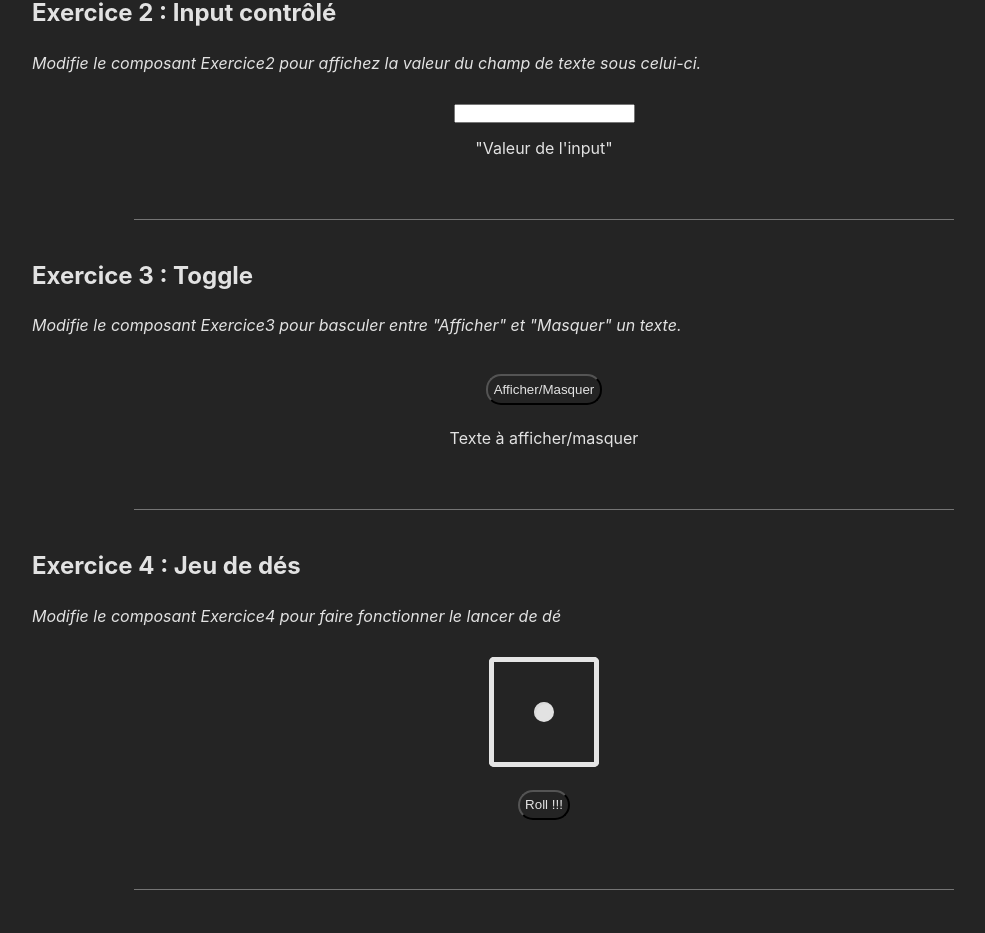
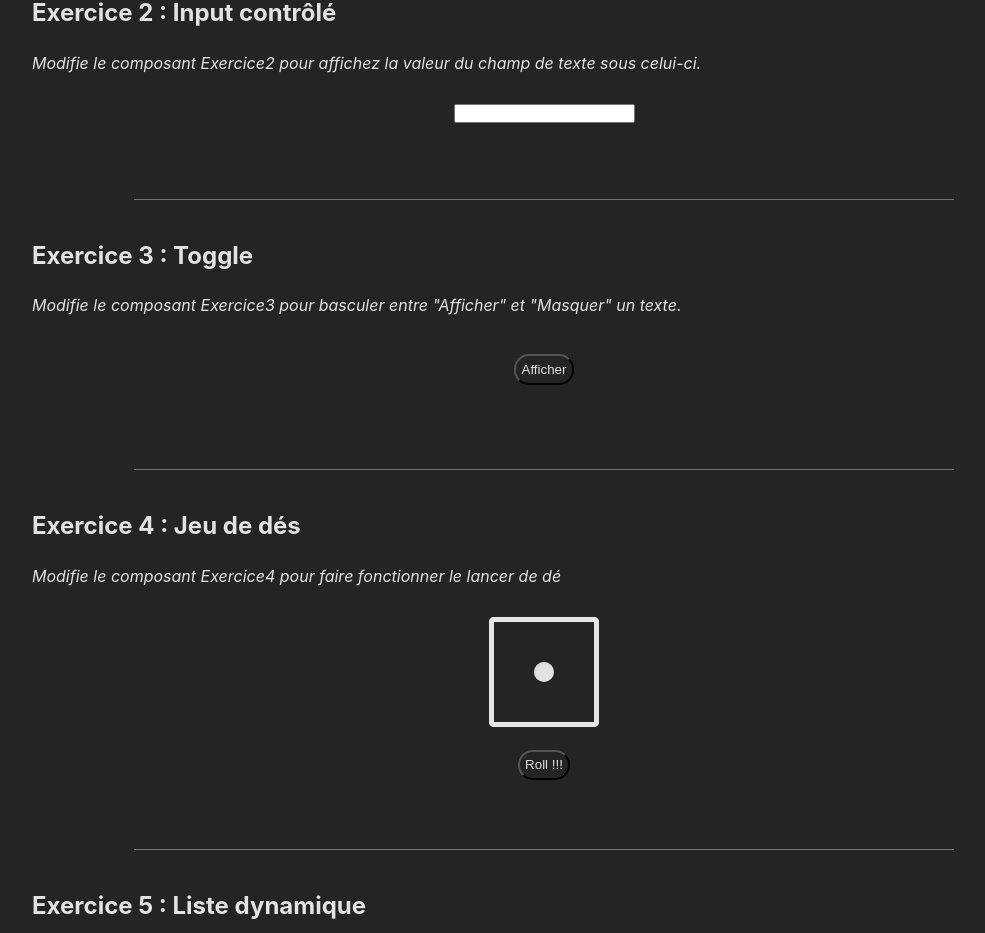
Before and after one commit to sbg224/useState-Practice, a React (Vite) app: page / in a window 1280 px wide. Shown: the part 946-1879 px from the top of the page, without its empty margins (96-1081 px from the left). Built offline with nearby package versions, Linux system fonts and the light colour scheme.

Commit message:
déja fait

```diff
--- a/src/components/Exercice1.jsx
+++ b/src/components/Exercice1.jsx
@@ -1,9 +1,23 @@
+import { useState } from "react";
 import Exercice from "./container/Exercice";
 
 export default function Exercice1() {
 	// 1. Crée un state qui garde en mémoire la valeur du compteur.
+	const [count, setCount] = useState(0)
+
+	// 3. Implémente une fonction pour décrémenter la valeur du compteur.
+	const handleChangeMoins = (e)=>{
+		e.preventDefault()
+		setCount(count -1)
+		// return count;
+	}
+
 	// 2. Implémente une fonction pour incrémenter la valeur du compteur.
-	// 3. Implémente une fonction pour décrémenter la valeur du compteur.
+	const handleChangePlus = (e) =>{
+		e.preventDefault()
+		setCount(count +1)
+		// return count;
+	}
 	// 4. Passe les fonctions d'incrémentation et de décrémentation aux boutons correspondants.
 	return (
 		<Exercice>
@@ -14,9 +28,9 @@ export default function Exercice1() {
 			</p>
 			<div className="solution">
 				<div>
-					<button type="button">-</button>
-					<button type="button">+</button>
-					<p>Compteur : 0</p>
+					<button type="button" onClick={handleChangeMoins}>-</button>
+					<button type="button" onClick={handleChangePlus}>+</button>
+					<p>Compteur : {count}</p>
 				</div>
 			</div>
 		</Exercice>
--- a/src/components/Exercice2.jsx
+++ b/src/components/Exercice2.jsx
@@ -1,8 +1,16 @@
+
+import { useState } from "react";
 import Exercice from "./container/Exercice";
 
 export default function Exercice2() {
 	// 1. Crée un state qui garde en mémoire la valeur de l'input.
+	const [value, setValue] = useState(" ")
+
 	// 2. Implémente une fonction pour mettre à jour la valeur du state lorsque l'utilisateur tape dans l'input.
+	const handleChange = (e) => {
+		e.preventDefault()
+		setValue(e.target.value)
+	}
 	// 3. Passe la fonction de mise à jour au champ de texte pour qu'il soit contrôlé.
 	// 4. Affiche la valeur du state sous le champ de texte.
 	return (
@@ -14,8 +22,11 @@ export default function Exercice2() {
 			</p>
 			<div className="solution">
 				<div>
-					<input type="text" />
-					<p>"Valeur de l'input"</p>
+					<input type="text"
+						value={value}
+						onChange={handleChange}
+						/>
+					<p>{value}</p>
 				</div>
 			</div>
 		</Exercice>
--- a/src/components/Exercice3.jsx
+++ b/src/components/Exercice3.jsx
@@ -1,6 +1,12 @@
+import { useState } from "react";
 import Exercice from "./container/Exercice";
 
 export default function Exercice3() {
+	const [affiche, setAffiche] = useState (false)
+
+	const handleChange = () => {
+		setAffiche(!affiche)
+	}
 	// 1. Crée un state pour suivre l'état de visibilité du texte.
 	// 2. Implémente une fonction pour basculer a l'état contraire ! .
 	// 3. Passe la fonction de toggle au bouton.
@@ -14,11 +20,13 @@ export default function Exercice3() {
 			</p>
 			<div className="solution">
 				<div>
-					<button type="button">Afficher/Masquer</button>
+					<button type="button" onClick={handleChange}>
+						{affiche ? "Masquer" : "Afficher" }
+					</button>
 					{/* 5. Affiche conditionnellement le paragraphe en fonction de l'état */}
-					<p>Texte à afficher/masquer</p>
+					<p> </p>
 				</div>
 			</div>
 		</Exercice>
-	);
+	)
 }
```
